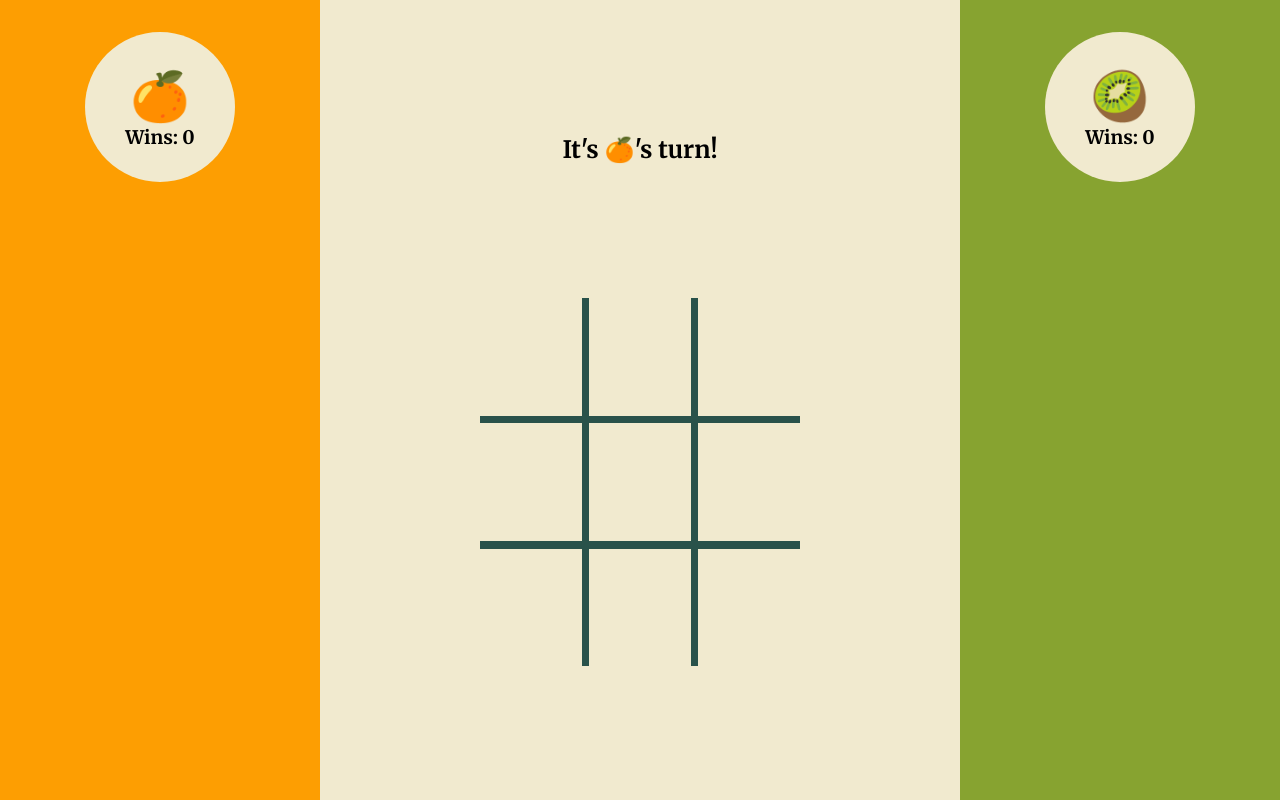
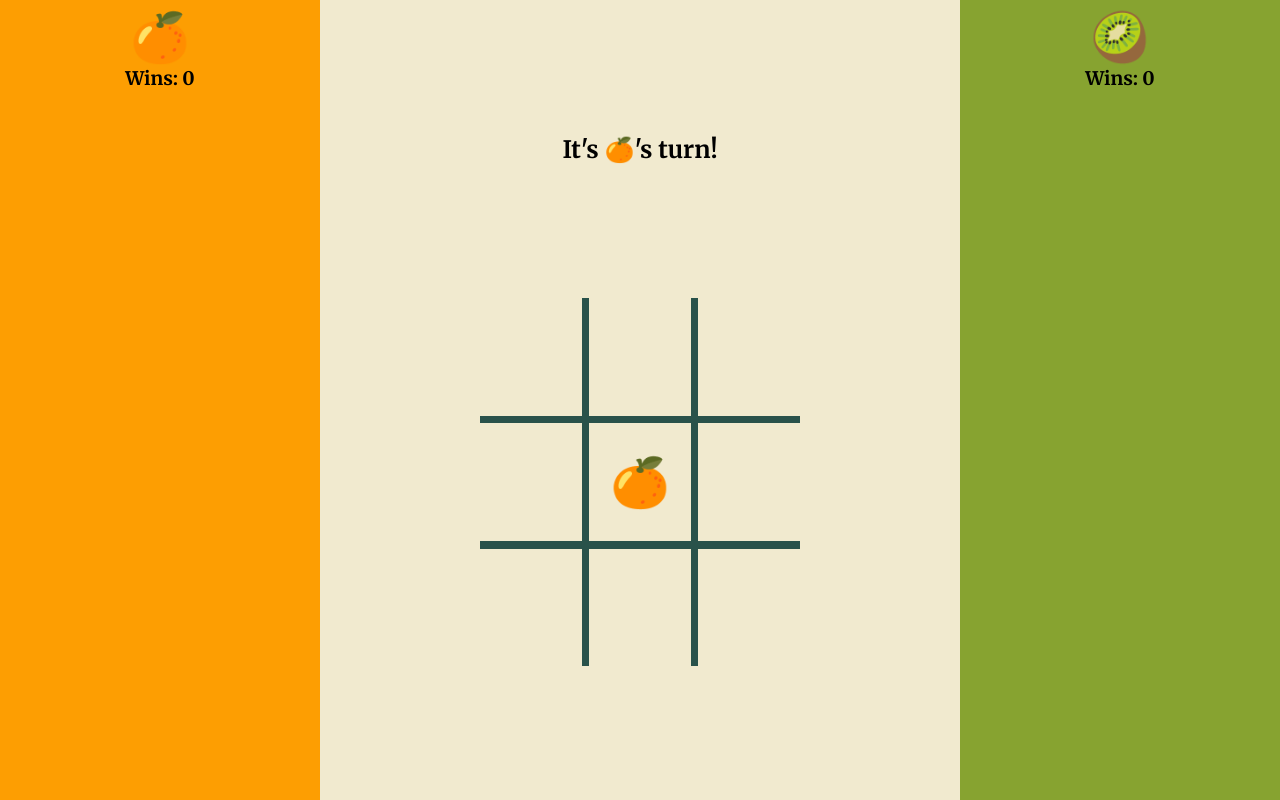
Before and after one commit to reneepinna/Tic-Tac-Toe, a plain HTML site: page index.html in a window 1280 px wide. Both pictures are taken after a click on the element 640 px from the left and 482 px from the top of the page. Drawn offline with Linux system fonts and the light colour scheme.

Commit message:
Revert "Add event listener that creates two players at load"
This reverts commit 1667e9b78fbe5926fa2379ae7defdebe270bf8c4.

```diff
--- a/main.js
+++ b/main.js
@@ -4,15 +4,23 @@ var tacBoxes = document.querySelectorAll('.tac-box');
 // Global Variables
 
 var board = {
+  'player1': {
+    wins: 0,
+    token: '🍊',
+    moves: [],
+    isTurn: true,
+  },
+  'player2': {
+    wins: 0,
+    token: '🥝',
+    moves: [],
+    isTurn: false,
+  },
   allMoves: [],
 }
 
 
 // Event Listeners
-window.addEventListener('load', function(){
-  createPlayer("player1", "kiwi", true);
-  createPlayer("player2", "orange", false);
-})
 
 tacContainer.addEventListener('click', function(e) {
   if (e.target.className.includes('open')) {
@@ -31,12 +39,11 @@ tacContainer.addEventListener('click', function(e) {
 
 // Functions and Event Handlers
 
-function createPlayer(name, token, isTurn) {
+function createPlayer(name, token) {
   board[name] = {
     token: token,
     moves: [],
-    wins: 0,
-    isTurn: isTurn
+    wins: 0
   }
 }
 
--- a/styles.css
+++ b/styles.css
@@ -31,17 +31,6 @@ body {
   height: 100%;
 }
 
-.circle {
-  display: flex;
-  flex-direction: column;
-  justify-content: center;
-  height: 150px;
-  width: 150px;
-  margin-top: 10%;
-  border-radius: 50%;
-  background-color: #F1EACF;
-}
-
 #player-1 {
   background-color: #fd9e02;
   width: 25%;
@@ -53,6 +42,7 @@ body {
 }
 
 h2 {
+  margin-top: 10%;
   font-size: xxx-large;
 }
 
@@ -88,12 +78,12 @@ h2 {
   background-color: #F1EACF;
 }
 
-.orange::before {
+.player1::before {
   content: '\1F34A';
   font-size: xxx-large;
 }
 
-.kiwi::before {
+.player2::before {
   content: '\1F95D';
   font-size: xxx-large;
 }
```
